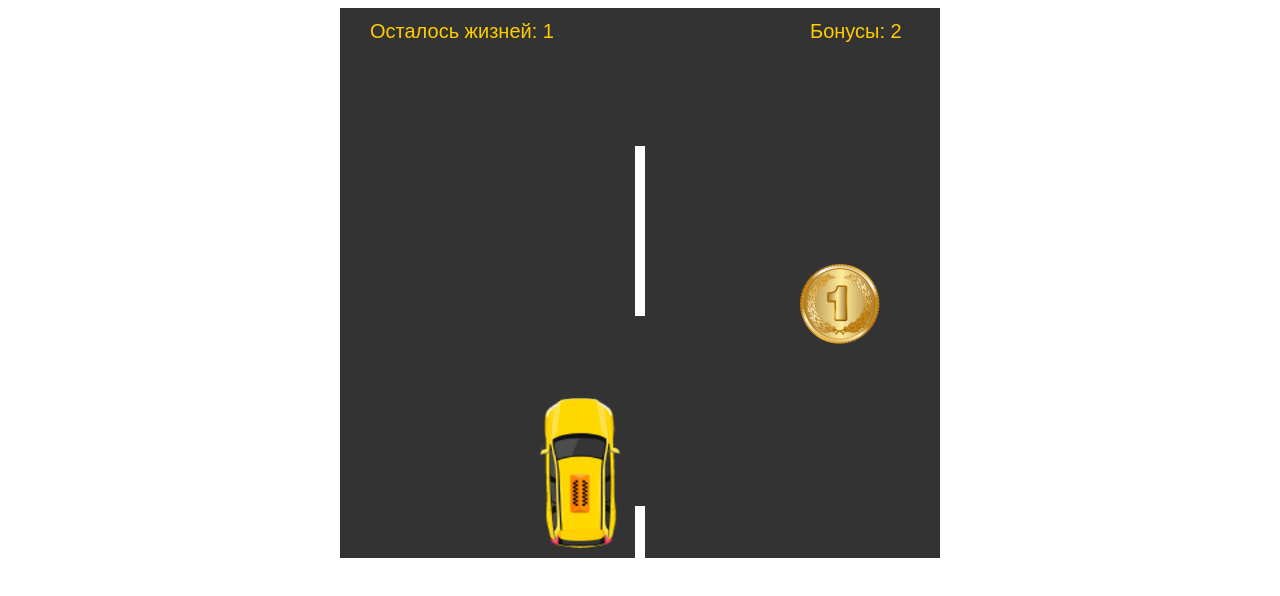
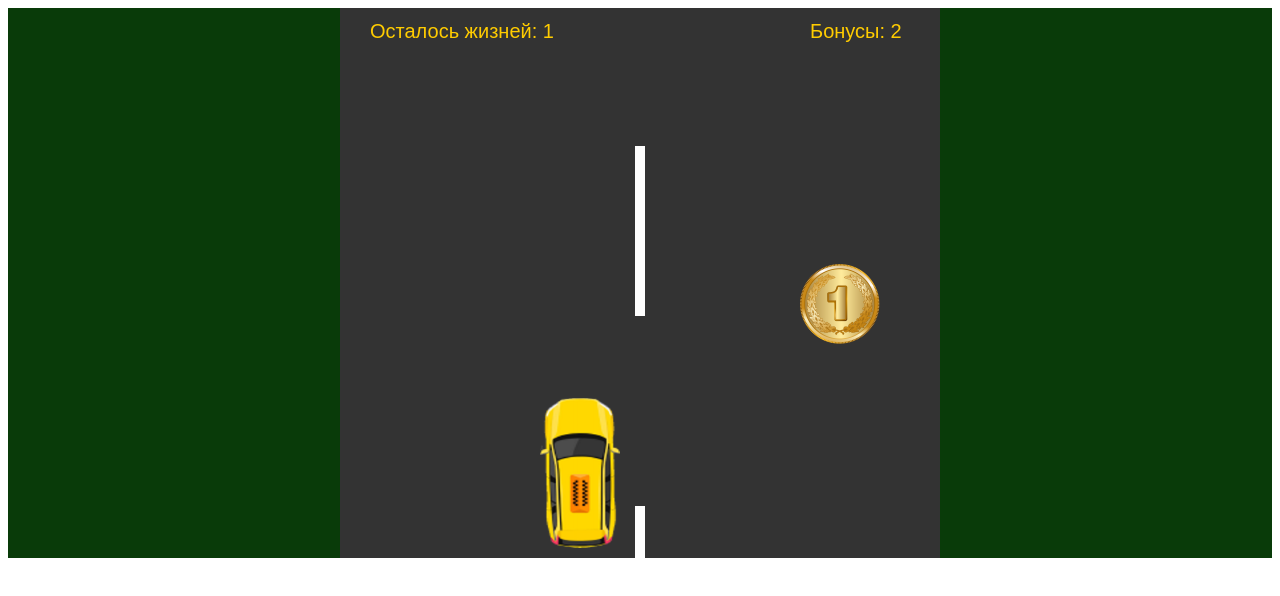
Before and after one commit to YuliaOMatkivskaya/race, a plain HTML site: page index.html in a window 1280 px wide. Drawn offline with Linux system fonts and the light colour scheme.

Commit message:
add green roadside

```diff
--- a/index.html
+++ b/index.html
@@ -8,7 +8,9 @@
     <title>Race</title>
 </head>
 <body>
-    <canvas id = "game" width = "600" height = "550"></canvas>
+    <div id = "ground">
+        <canvas id = "game" width = "600" height = "550"></canvas>
+    </div>
     <script src="game.js"></script>
 </body>
 </html>
--- a/style.css
+++ b/style.css
@@ -1,4 +1,7 @@
-canvas {
+#ground{
+    background-color: #093b09;
+}
+#game {
     display: block;
     margin: 0 auto;
 }
```
